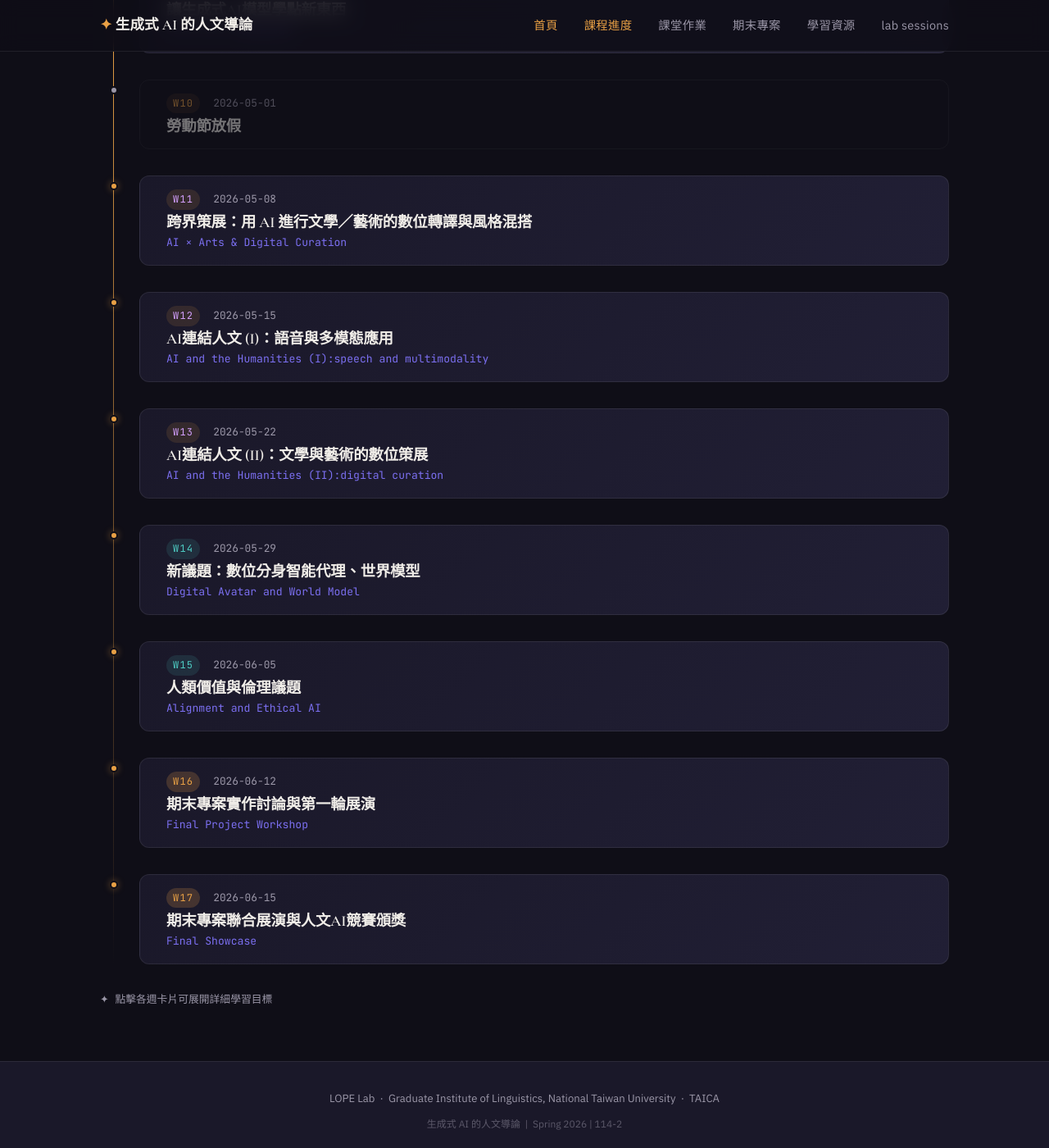
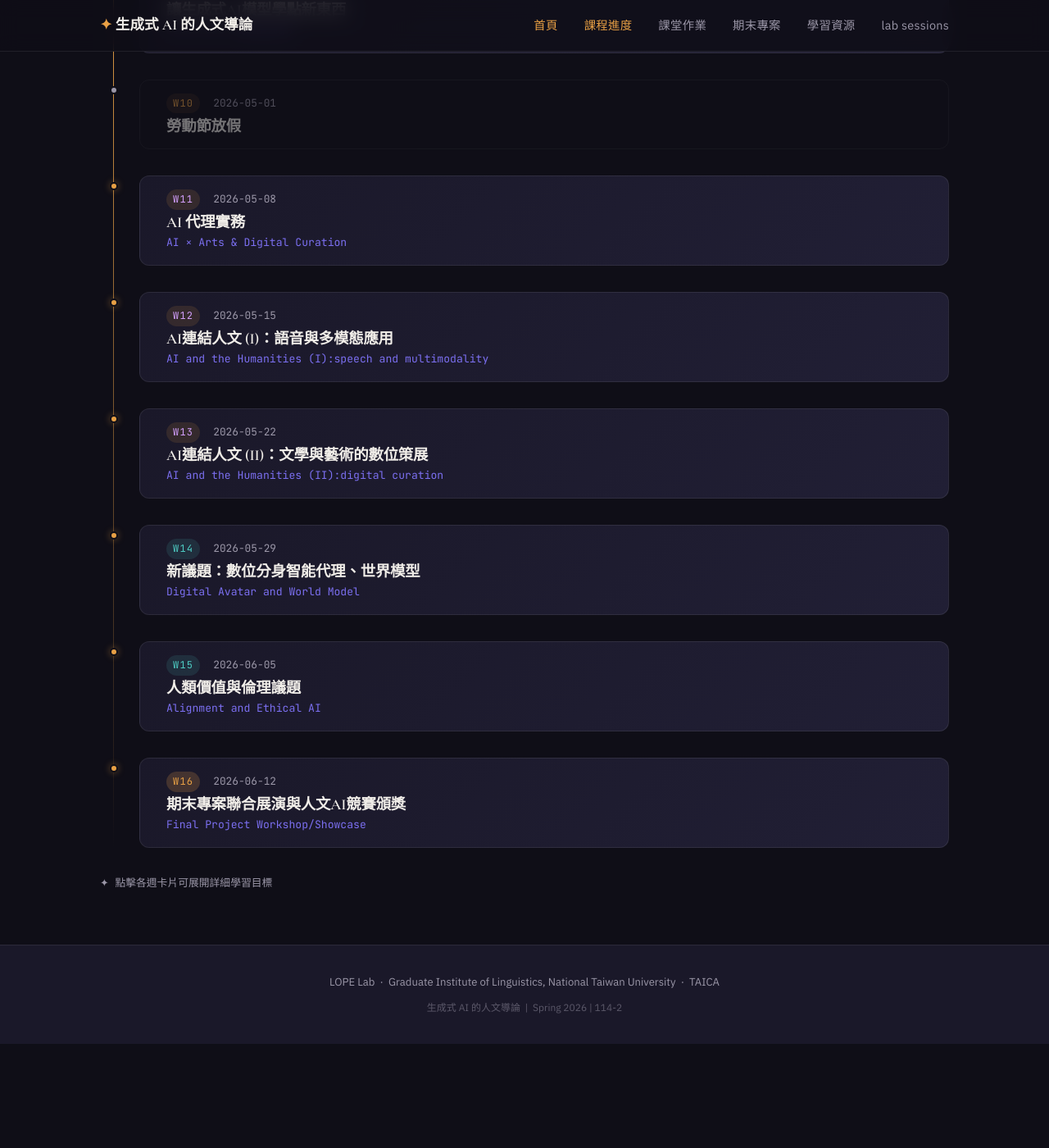
Before and after one commit to lopentu/genai4humanities2026, a Jekyll site: the page built from pages/schedule.md, in a window 1280 px wide and 1400 px high, scrolled down 1448 px. Shown: the whole window at 82% size. Built offline with Jekyll 4.4.1, drawn with Linux system fonts in a browser that asks for light colours; after the commit the page ends 2721 px from its top, so only the background shows below that.

Commit message:
schedule

```diff
--- a/_data/schedule.yml
+++ b/_data/schedule.yml
@@ -102,14 +102,12 @@
 
 - week: 11
   date: "2026-05-08"
-  title: "跨界策展：用 AI 進行文學／藝術的數位轉譯與風格混搭"
+  title: "AI 代理實務"
   subtitle: "AI × Arts & Digital Curation"
   cluster: "humanities"
   holiday: false
   objectives:
-    - "介紹生成式 AI 如何模擬藝術風格與音樂結構，創造具個性化的視覺與聲音作品"
-    - "探討風格轉移（Style Transfer）和自動編曲技術"
-    - "了解多模態模型如何整合視覺、聽覺數據進行多感官藝術創作"
+    - "瞭解與實作如何使用 AI 代理來完成特定任務"
 
 - week: 12
   date: "2026-05-15"
@@ -120,7 +118,10 @@
   objectives:
     - "語音與聲音的情感設計：生成符合特定戲劇情境的情感語音與背景音樂"
     - "從技術分析轉向策展與再創作：歷史畫作、文學場景的數位轉譯"
-    - "討論偏見、公平性、深度偽造（Deepfakes）的倫理議題"
+    - "介紹生成式 AI 如何模擬藝術風格與音樂結構，創造具個性化的視覺與聲音作品"
+    - "探討風格轉移（Style Transfer）和自動編曲技術"
+    - "了解多模態模型如何整合視覺、聽覺數據進行多感官藝術創作"
+
 
 - week: 13
   date: "2026-05-22"
@@ -129,7 +130,7 @@
   cluster: "humanities"
   holiday: false
   objectives:
-    - "延續 AI × 人文主題的深度探討"
+    - "用 AI 進行文學／藝術的數位轉譯與風格混搭"
     - "學生專題進度分享與討論"
 
 - week: 14
@@ -142,6 +143,7 @@
     - "介紹數位分身概念：透過虛擬形象將個人特徵、行為模式數位化"
     - "探討人機共存的未來圖景，數位分身作為代理協助日常任務"
     - "簡介世界模型（World Model）與其應用"
+    - "討論偏見、公平性、深度偽造（Deepfakes）的倫理議題"
 
 - week: 15
   date: "2026-06-05"
@@ -156,21 +158,12 @@
 
 - week: 16
   date: "2026-06-12"
-  title: "期末專案實作討論與第一輪展演"
-  subtitle: "Final Project Workshop"
+  title: "期末專案聯合展演與人文AI競賽頒獎"
+  subtitle: "Final Project Workshop/Showcase"
   cluster: "final"
   holiday: false
   objectives:
     - "期末專案進度報告與互評"
-    - "第一輪展演與回饋"
-
-- week: 17
-  date: "2026-06-15"
-  title: "期末專案聯合展演與人文AI競賽頒獎"
-  subtitle: "Final Showcase"
-  cluster: "final"
-  holiday: false
-  objectives:
-    - "Vibe-Driven Project 展演：文學場景再現、社會議題模擬等"
+    - "Vibe-Driven Project 展演"
     - "邀請校內外評審提供建設性回饋"
     - "人文AI競賽頒獎"
```
